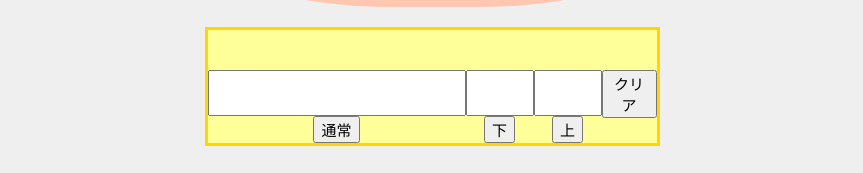
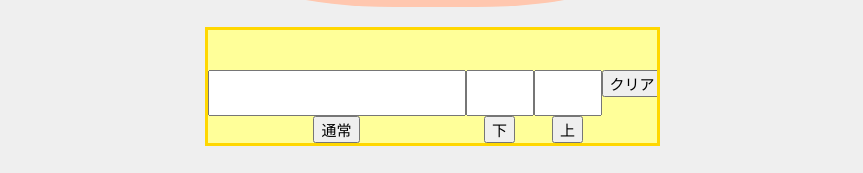
Before and after one commit to YuichiHiraguchi/BasicChemistryIon, a plain HTML site: page index.html in a window 1280 px wide. Shown: the part 246-419 px from the top of the page, without its empty margins (208-1071 px from the left). Drawn offline with Linux system fonts and the light colour scheme.

Commit message:
Update styles.css

```diff
--- a/styles.css
+++ b/styles.css
@@ -61,6 +61,9 @@ h2{
 button{
   font-size: 15px;
 }
+#clear{
+  width:61px;
+  }
 ul.nyuuryoku{
   padding: 0;
   list-style-type: none;
```
